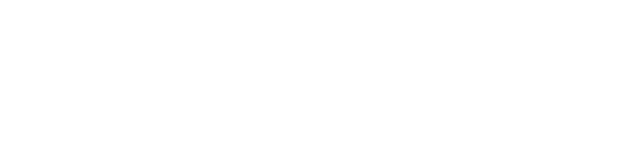
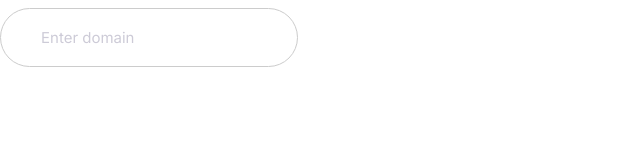
Before and after one commit to mousse90/myfirstsitemoh, a plain HTML site: page index.html in a window 1280 px wide. Shown: the full height of the page, 0-640 px from the left. Drawn offline with Linux system fonts and the light colour scheme.

Commit message:
Define input commit.

```diff
--- a/css/style.css
+++ b/css/style.css
@@ -229,3 +229,23 @@ a {
     font-size: 1.5rem;
   }
 }
+
+/*Input*/
+.input {
+  border-radius: 40px;
+  border: 1px solid #ccc;
+  color: var(--color-heading);
+  font-size: 2rem;
+  outline: 0;
+  padding: 2rem 4rem;
+}
+
+::placeholder {
+  color: #cdcbd7;
+}
+
+@media screen and (min-width: 1024px) {
+  .input {
+    font-size: 1.5rem;
+  }
+}
--- a/index.html
+++ b/index.html
@@ -13,5 +13,7 @@
     <link rel="stylesheet" href="/css/normalize.css" />
     <link rel="stylesheet" href="/css/style.css" />
   </head>
-  <body></body>
+  <body>
+    <input class="input domain" type="text" placeholder="Enter domain" />
+  </body>
 </html>
```
